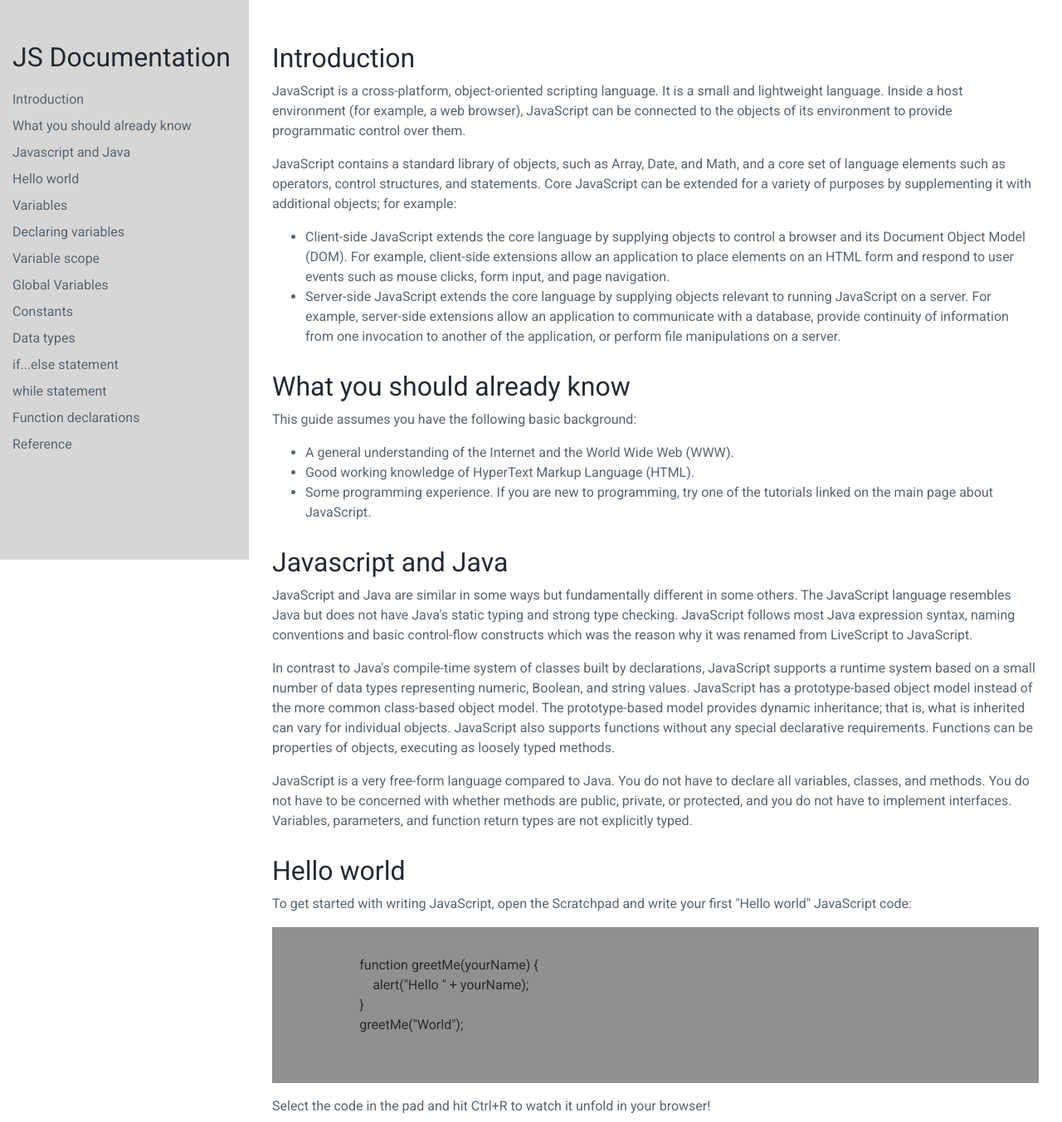
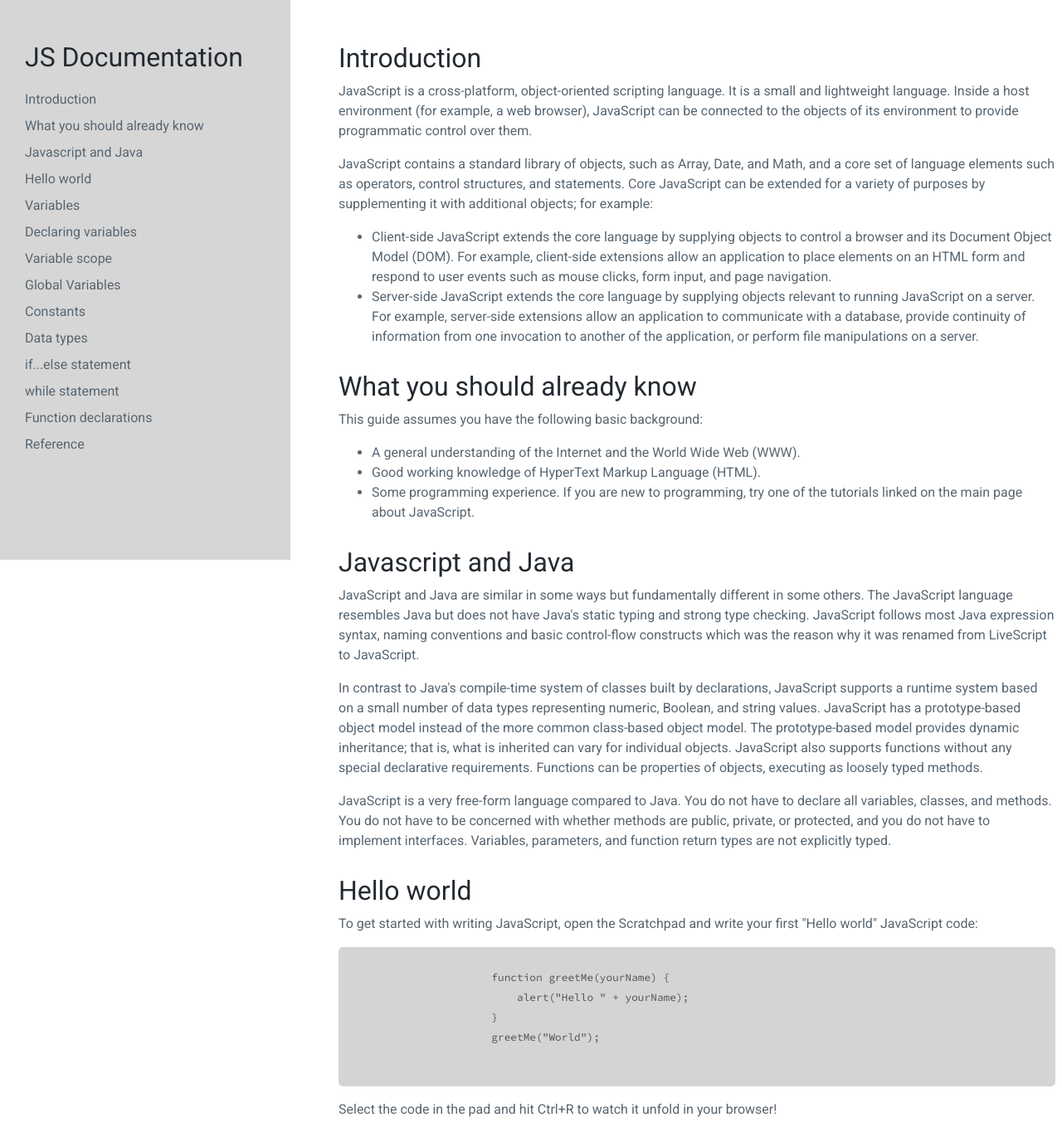
Before and after one commit to thierved/technical_doc_page, a plain HTML site: page index.html in a window 1280 px wide. Shown: the top 1353 px of the page at 83% size. Drawn offline with Linux system fonts and the light colour scheme.

Commit message:
end of the project

```diff
--- a/index.css
+++ b/index.css
@@ -4,18 +4,16 @@
 }
 
 .container {
-    display: flex;
+    width: 80%;
     margin: auto;
 }
 
 #navbar {
-    position: fixed;
-    top: 0;
-    left: 0;
-    width: 300px;
-    height: 675px;
+    height: 300px;
     padding:30px 15px;
-    background-color: rgba(0,0,0,.16)
+    overflow: auto;
+    background-color: rgba(0,0,0,.16);
+    text-align: center;
 }
 
 #navbar ul {
@@ -34,8 +32,6 @@
 }
 
 main {
-    padding-left: 320px;
-    padding-right: 20px;
     color: rgb(88, 101, 112);
     padding-top: 30px;
     margin: 0;
@@ -50,15 +46,34 @@ header {
 }
 
 pre {
-    display: block;
-    width: 100%;
-    padding: 10px;
-    background-color: rgb(144, 144, 145);
-    color: rgb(44, 44, 44);
+    border-radius: 5px;
+    background-color: rgb(212, 212, 212);
+    color: rgb(83, 83, 83);
 }
 
-@media  (max-width: 750px) {
+code {
+    position: relative;
+    font-family: 'Source Code Pro', monospace;
+    font-size: 0.8rem;
+}
+
+@media  (min-width: 850px) {
     .container {
-        flex-direction: column;
+        display: flex;
+        width: 100%;
+    }
+
+    #navbar {
+        position: fixed;
+        width: 350px;
+        height: 675px;
+        top: 0;
+        left: 0;
+        text-align: left;
+        padding-left: 30px;
+    }
+
+    main {
+        padding-left: 400px;
     }
 }
--- a/index.html
+++ b/index.html
@@ -6,6 +6,7 @@
     <meta http-equiv="X-UA-Compatible" content="ie=edge">
     <link rel="stylesheet" href="index.css">
     <link href="https://fonts.googleapis.com/css?family=Roboto:400,500,700" rel="stylesheet">
+    <link href="https://fonts.googleapis.com/css?family=Source+Code+Pro" rel="stylesheet">
     <title>Technical Documentation</title>
 </head>
 <body>
```
Lines whose indentation alone changed are shown as unchanged.
